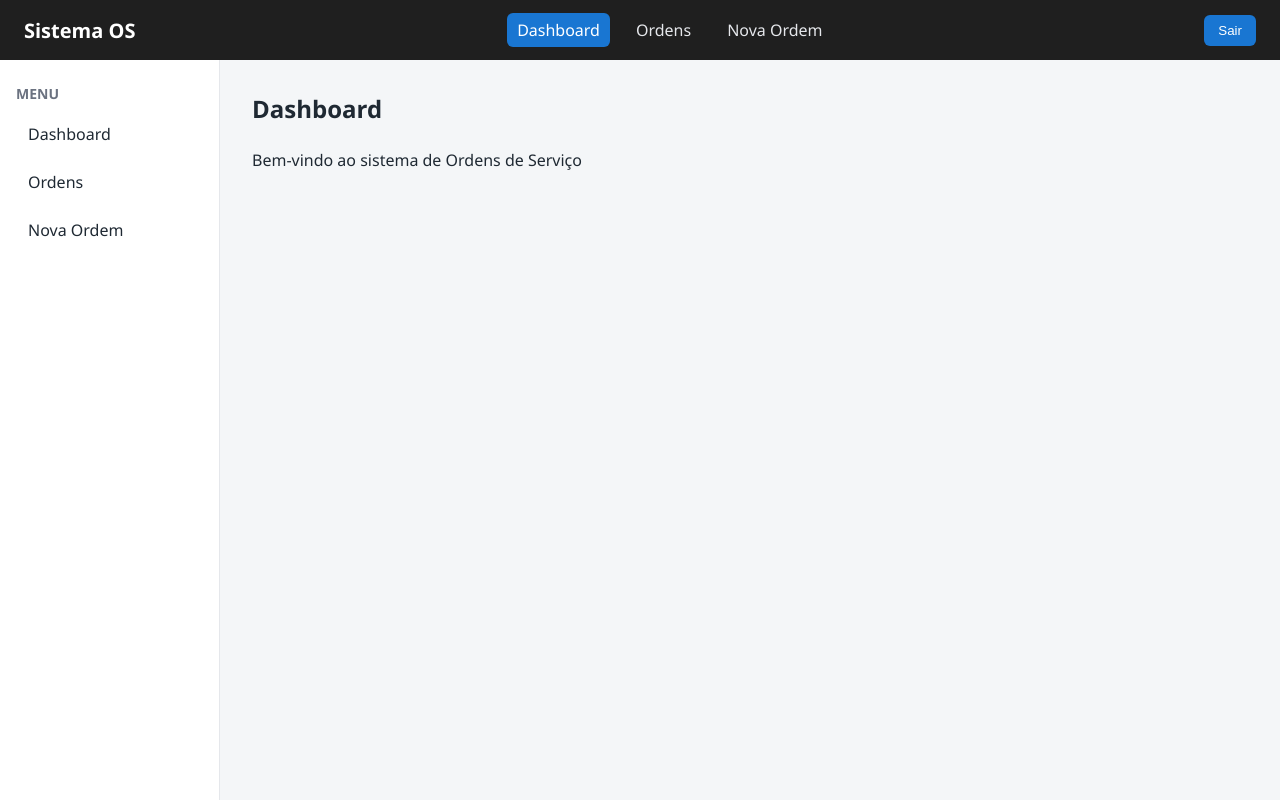
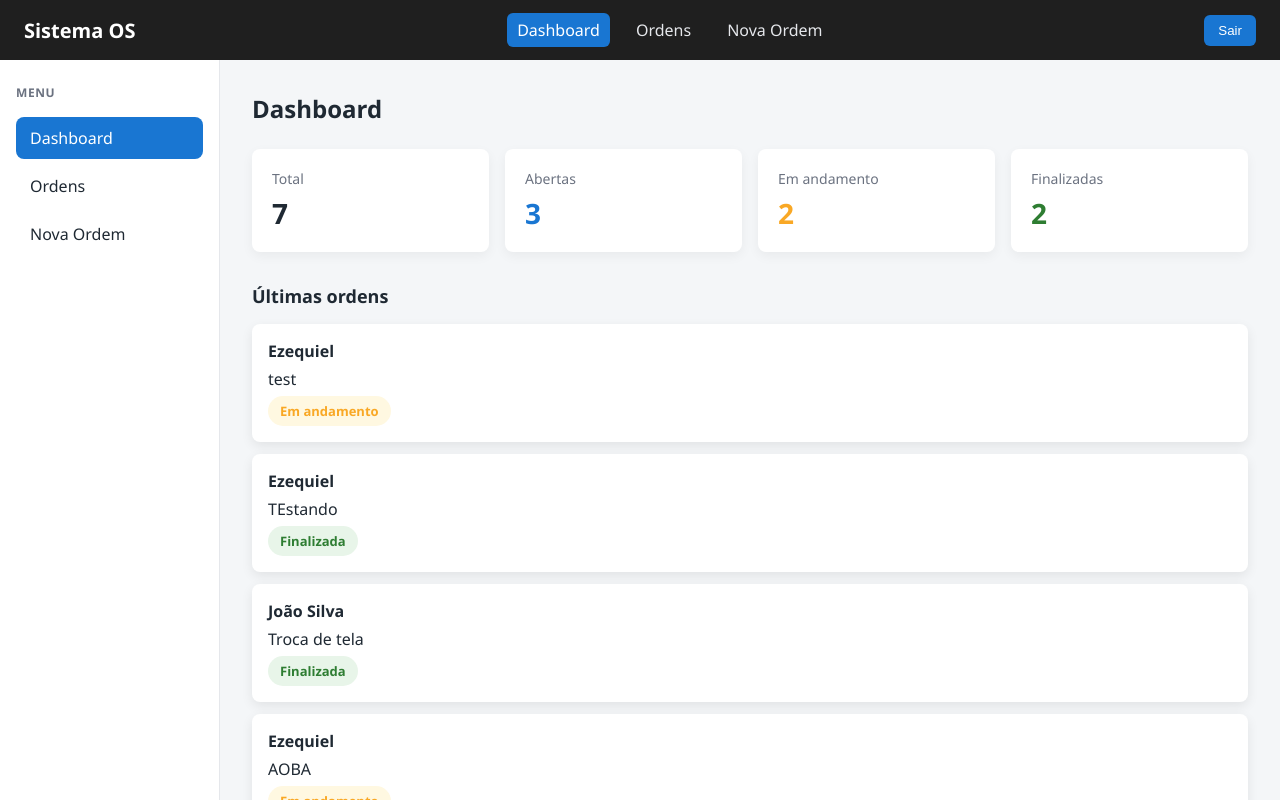
Before and after one commit to Mercesz/sistema-ordens-servico, a React (Vite) app: page /dashboard in a window 1280 px wide. Shown: the top 800 px of the page. Built offline with nearby package versions, Linux system fonts and the light colour scheme; data requests are answered from the project's data file; sample sign-in values are in the browser's storage.

Commit message:
feat: cria dashboard com resumo e últimas ordens

```diff
--- a/src/components/Sidebar.css
+++ b/src/components/Sidebar.css
@@ -1,13 +1,47 @@
+/* ========================
+   SIDEBAR
+======================== */
 .sidebar {
     width: 220px;
-    background: #fff;
+    background-color: #ffffff;
     border-right: 1px solid #e5e7eb;
-    padding: 24px;
+    padding: 24px 16px;
+}
+
+.sidebar h3 {
+    font-size: 12px;
+    text-transform: uppercase;
+    color: var(--text-light);
+    margin-bottom: 16px;
+    letter-spacing: 0.05em;
+}
+
+.sidebar ul {
+    list-style: none;
+}
+
+.sidebar li {
+    margin-bottom: 6px;
 }
 
 .sidebar a {
+    text-decoration: none;
+    color: var(--text);
+    font-weight: 500;
+    padding: 10px 14px;
     display: block;
-    margin-bottom: 10px;
-    text-decoration: none;
-    color: #1f2933;
+    border-radius: 8px;
+    transition: background 0.2s, color 0.2s;
 }
+
+/* Hover */
+.sidebar a:hover {
+    background-color: #e3f2fd;
+    color: var(--primary);
+}
+
+/* Ativo */
+.sidebar a.active {
+    background-color: var(--primary);
+    color: #fff;
+}
--- a/src/pages/Dashboard.jsx
+++ b/src/pages/Dashboard.jsx
@@ -1,8 +1,70 @@
+import { useOrdens } from "../hooks/useOrdens";
+import "../App.css";
+
 function Dashboard() {
+  const { ordens, loading } = useOrdens();
+
+  const total = ordens.length;
+  const abertas = ordens.filter(o => o.status === "Aberta").length;
+  const andamento = ordens.filter(o => o.status === "Em andamento").length;
+  const finalizadas = ordens.filter(o => o.status === "Finalizada").length;
+
+  const ultimasOrdens = [...ordens]
+    .sort((a, b) => b.id - a.id)
+    .slice(0, 5);
+
   return (
     <>
       <h1>Dashboard</h1>
-      <p>Bem-vindo ao sistema de Ordens de Serviço</p>
+
+      {/* Cards resumo */}
+      <div className="dashboard-cards">
+        <div className="dashboard-card">
+          <span>Total</span>
+          <strong>{total}</strong>
+        </div>
+
+        <div className="dashboard-card aberta">
+          <span>Abertas</span>
+          <strong>{abertas}</strong>
+        </div>
+
+        <div className="dashboard-card andamento">
+          <span>Em andamento</span>
+          <strong>{andamento}</strong>
+        </div>
+
+        <div className="dashboard-card finalizada">
+          <span>Finalizadas</span>
+          <strong>{finalizadas}</strong>
+        </div>
+      </div>
+
+      {/* Últimas ordens */}
+      <h2 className="dashboard-subtitle">Últimas ordens</h2>
+
+      {loading && <p>Carregando...</p>}
+
+      {!loading && ultimasOrdens.length === 0 && (
+        <p>Nenhuma ordem cadastrada</p>
+      )}
+
+      <div className="dashboard-list">
+        {ultimasOrdens.map(ordem => (
+          <div key={ordem.id} className="dashboard-item">
+            <strong>{ordem.cliente}</strong>
+            <p>{ordem.descricao}</p>
+
+            <span
+              className={`status ${ordem.status
+                .toLowerCase()
+                .replace(" ", "-")}`}
+            >
+              {ordem.status}
+            </span>
+          </div>
+        ))}
+      </div>
     </>
   );
 }
```
